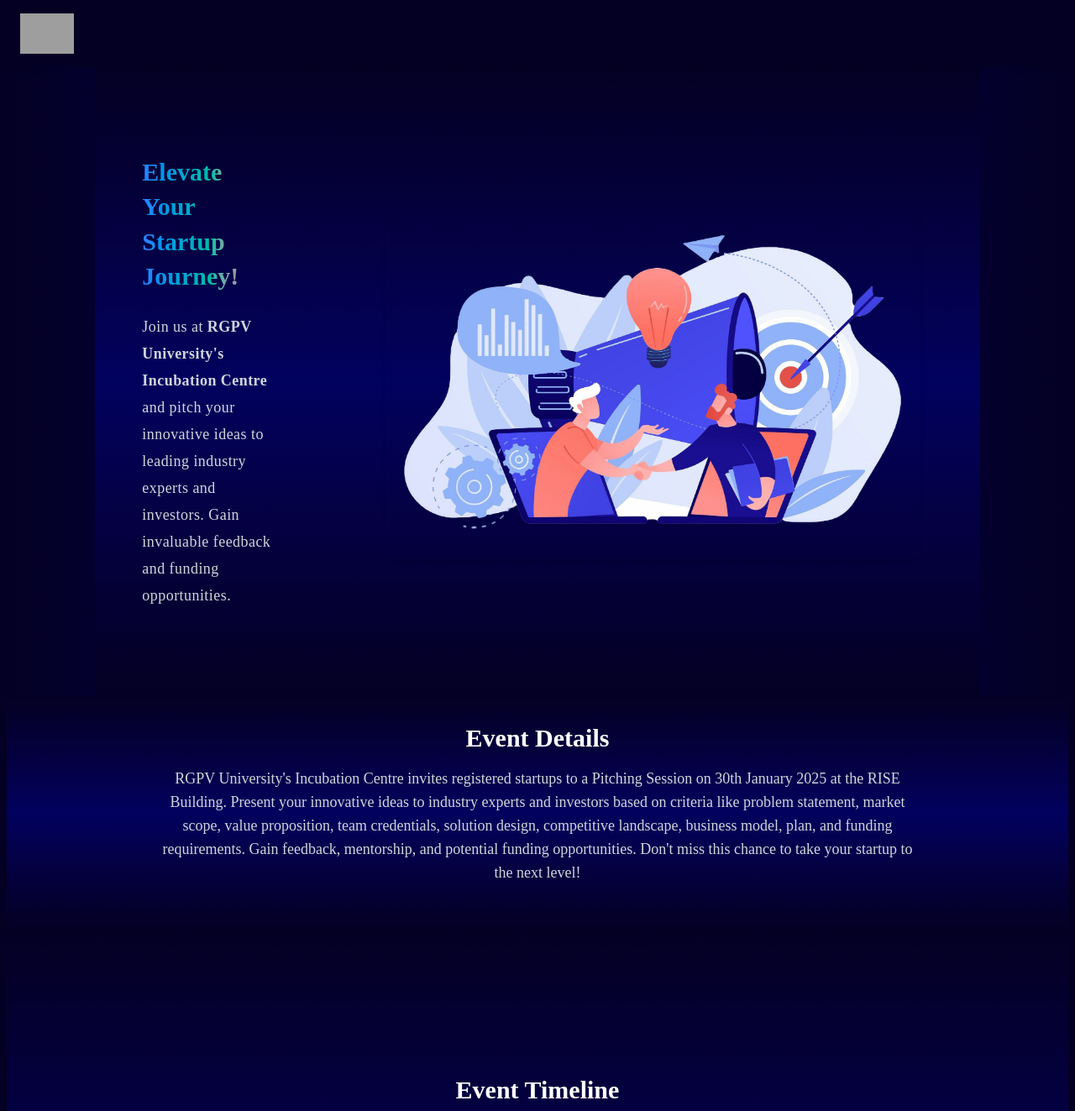
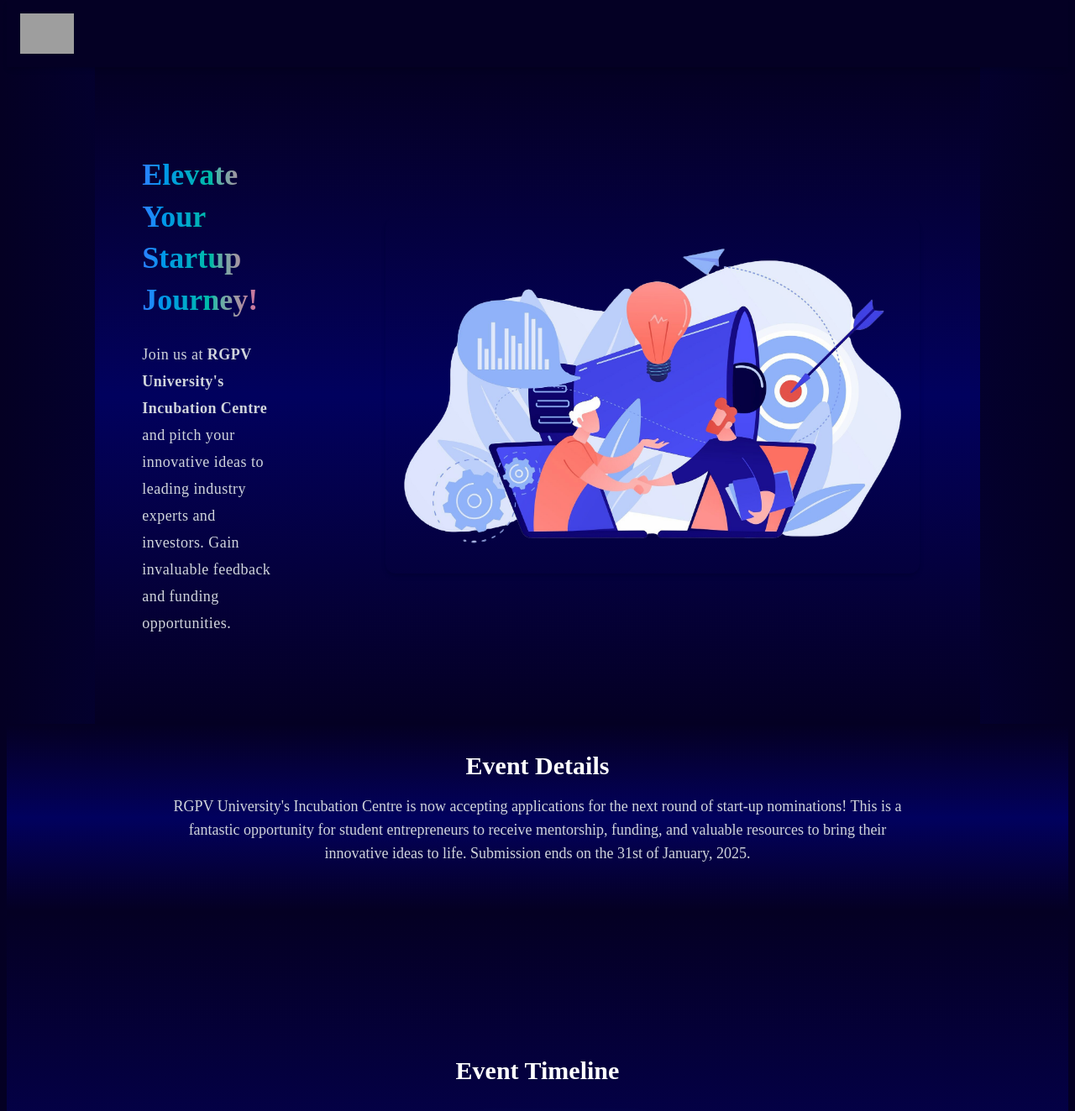
Before and after one commit to 2005pavitra/Event-Page, a React (Vite) app: page /eventdetails in a window 1280 px wide. Shown: the top 1323 px of the page at 84% size. Built offline with nearby package versions, Linux system fonts and the light colour scheme; grey boxes are pictures that could not be loaded.

Commit message:
Update EventDetails.jsx

```diff
--- a/src/EventDetails.jsx
+++ b/src/EventDetails.jsx
@@ -86,7 +86,7 @@
       {/* Event Banner Section */}
       <section className="banner w-5/6 text-center relative flex flex-col lg:flex-row items-center justify-center gap-4 lg:gap-8 py-6 px-4 mx-auto min-h-[70vh] bg-gradient-to-b from-[#040023] via-[#01015e] to-[#040023]">
         <div className="relative z-2 text-white py-8 px-6 lg:py-20 lg:px-10 flex flex-col items-start justify-center gap-6 lg:w-1/2">
-          <h2 className="text-xl lg:text-3xl font-bold text-center lg:text-left leading-snug bg-gradient-to-r from-blue-500 via-teal-500 to-pink-500 bg-clip-text text-transparent select-none shadow-[0_0_20px_2px]">
+          <h2 className="text-xl lg:text-4xl font-bold text-center lg:text-left leading-snug bg-gradient-to-r from-blue-500 via-teal-500 to-pink-500 bg-clip-text text-transparent select-none shadow-[0_0_20px_2px]">
             Elevate Your Startup Journey!
           </h2>
           <p className="text-md lg:text-lg text-gray-300 tracking-wide leading-8 text-center lg:text-left">
@@ -115,14 +115,7 @@
             Event Details
           </h3>
           <p className="text-lg text-gray-300 mb-6">
-            RGPV University's Incubation Centre invites registered startups to a
-            Pitching Session on 30th January 2025 at the RISE Building. Present
-            your innovative ideas to industry experts and investors based on
-            criteria like problem statement, market scope, value proposition,
-            team credentials, solution design, competitive landscape, business
-            model, plan, and funding requirements. Gain feedback, mentorship,
-            and potential funding opportunities. Don't miss this chance to take
-            your startup to the next level!
+            RGPV University's Incubation Centre is now accepting applications for the next round of start-up nominations! This is a fantastic opportunity for student entrepreneurs to receive mentorship, funding, and valuable resources to bring their innovative ideas to life. Submission ends on the 31st of January, 2025.
           </p>
         </div>
       </section>
```
